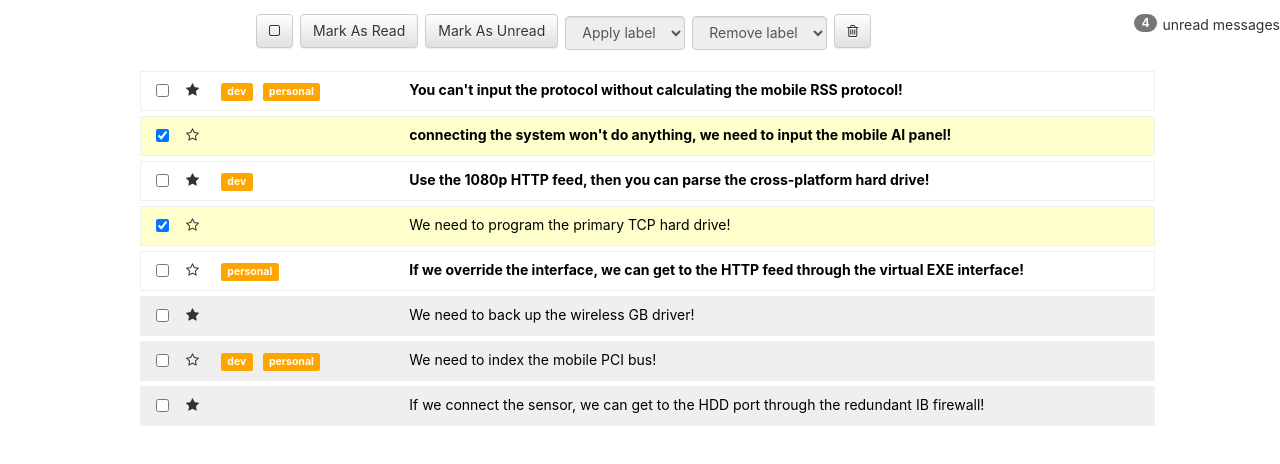
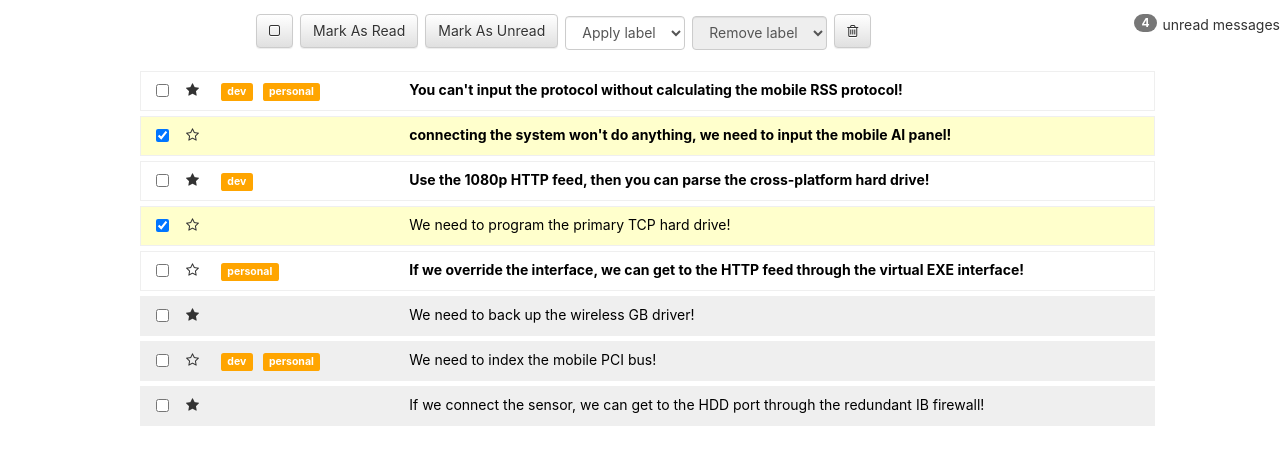
Before and after one commit to Matznick/react-inbox, a React (Create React App) app: page / in a window 1280 px wide. Shown: the top 464 px of the page. Built offline with nearby package versions, Linux system fonts and the light colour scheme.

Commit message:
addlabels done

```diff
--- a/src/App.js
+++ b/src/App.js
@@ -80,7 +80,7 @@ class App extends Component {
 
   selectMessages = (all = false, one_only = false, id = null) => {
     if (one_only) {
-      const found = this.state.seedMessages.find((m) => m.id == id);
+      const found = this.state.seedMessages.find((m) => m.id === id);
       if (found) {
         let readMessages = [];
         readMessages = readMessages.concat(this.state.seedMessages);
@@ -116,8 +116,8 @@ class App extends Component {
 
     let selectedMessages = [];
     selectedMessages = selectedMessages.concat(this.state.seedMessages);
-    const allAreChecked = selectedMessages.every((m) => m.selected == true);
-    const allAreNotChecked = selectedMessages.find((m) => m.selected == false);
+    const allAreChecked = selectedMessages.every((m) => m.selected === true);
+    const allAreNotChecked = selectedMessages.find((m) => m.selected === false);
     let newMessagesArray = selectedMessages.map((m) => {
       if (all && allAreChecked) {
         return { ...m, selected: false };
@@ -161,6 +161,30 @@ class App extends Component {
     return numberOfUnread;
   };
 
+  addLabelToMessage = (param) => {
+    let messages = [];
+    messages = messages.concat(this.state.seedMessages);
+    let newArray = [];
+    newArray = newArray.concat(
+      messages.map(
+        (m) => {
+          if (m.selected) {
+            if (m.labels.includes(param)) {
+              return m;
+            } else {
+              return { ...m, labels: [...m.labels, param] };
+            }
+          }
+          return m;
+        }
+
+        // m.selected ? { ...m, labels: [...m.labels, param] } : m
+      )
+    );
+    console.log("newArray from addLabelToMessage: ", newArray);
+    this.setState({ seedMessages: newArray });
+  };
+
   render() {
     return (
       <div className="App">
@@ -169,6 +193,7 @@ class App extends Component {
           markAsRead={this.markAsRead}
           deleteMessage={this.deleteMessage}
           countUnreadMessages={this.countUnreadMessages}
+          addLabelToMessage={this.addLabelToMessage}
         />
         <MessagesList
           seedMessages={this.state.seedMessages}
--- a/src/components/Message.js
+++ b/src/components/Message.js
@@ -34,6 +34,7 @@ class Message extends Component {
   };
 
   onClickStar = () => this.setState({ starred: !this.state.starred });
+  // noch falsch, muss auch in den state der app
 
   render() {
     return (
@@ -59,7 +60,7 @@ class Message extends Component {
                 ></i>
               </div>
               <div className="col-xs-1">
-                {this.state.labels.map((label, i) => (
+                {this.props.message.labels.map((label, i) => (
                   <div key={i} className="label">
                     {label}
                   </div>
--- a/src/components/Toolbar.js
+++ b/src/components/Toolbar.js
@@ -1,6 +1,11 @@
 import React, { Component } from "react";
 
 class Toolbar extends Component {
+  handleSelection = (e) => {
+    this.props.addLabelToMessage(e.target.value);
+    e.target.selectedIndex = 0;
+  };
+
   render() {
     return (
       <div>
@@ -40,7 +45,11 @@ class Toolbar extends Component {
               Mark As Unread
             </button>
 
-            <select className="form-control label-select" disabled="disabled">
+            <select
+              className="form-control label-select"
+              //disabled="disabled"
+              onChange={this.handleSelection}
+            >
               <option>Apply label</option>
               <option value="dev">dev</option>
               <option value="personal">personal</option>
```
